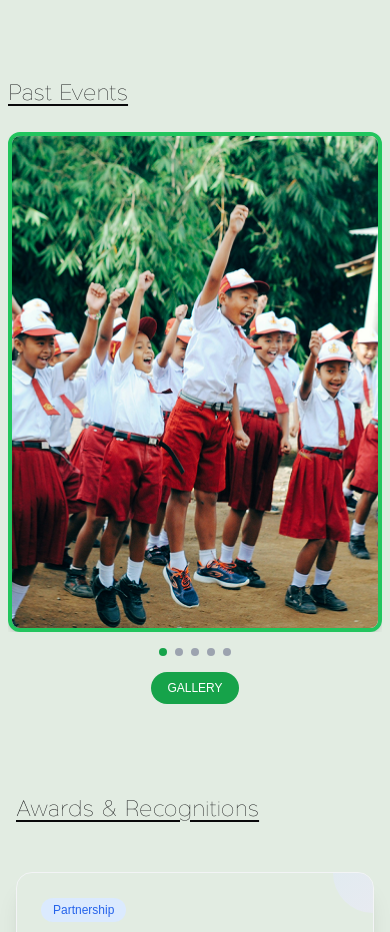
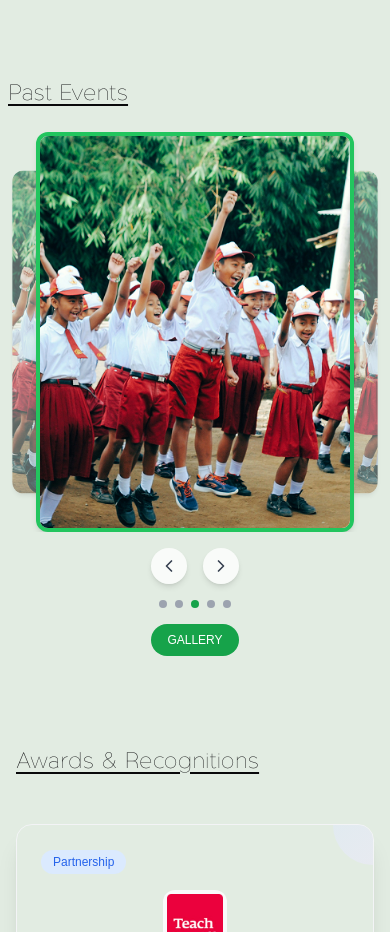
Before and after one commit to arnab-git-404/claylab, a Next.js app: page / in a window 390 px wide. Shown: the part 3820-4752 px from the top of the page. Built offline with nearby package versions, Linux system fonts and the light colour scheme; a web font is replaced by a local one.

Commit message:
Update pastEvents.tsx

```diff
--- a/components/home/pastEvents.tsx
+++ b/components/home/pastEvents.tsx
@@ -1,8 +1,244 @@
+// "use client";
+
+// import Heading from "../heading";
+// import Image from "next/image";
+// import { useState } from "react";
+// import { ChevronLeft, ChevronRight } from "lucide-react";
+
+// const images = [
+//   "/claylab assets/home/pastEvents/husniati-salma-cGjGtaRu_14-unsplash 1.png",
+//   "/claylab assets/home/pastEvents/husniati-salma-cGjGtaRu_14-unsplash 1.png",
+//   "/claylab assets/home/pastEvents/husniati-salma-cGjGtaRu_14-unsplash 1.png",
+//   "/claylab assets/home/pastEvents/husniati-salma-cGjGtaRu_14-unsplash 1.png",
+//   "/claylab assets/home/pastEvents/husniati-salma-cGjGtaRu_14-unsplash 1.png",
+// ];
+
+// const PastEvents = () => {
+//   const [activeIndex, setActiveIndex] = useState(0);
+
+//   const prev = () => {
+//     setActiveIndex((prev) => (prev === 0 ? images.length - 1 : prev - 1));
+//   };
+
+//   const next = () => {
+//     setActiveIndex((prev) => (prev === images.length - 1 ? 0 : prev + 1));
+//   };
+
+//   const goTo = (index: number) => setActiveIndex(index);
+
+//   return (
+//     <section className="py-8 sm:py-10 px-2 sm:px-4 md:px-16">
+//       <Heading text="Past Events" />
+
+//       <div className="relative flex items-center justify-center mt-6 sm:mt-8">
+
+
+//         {/* Prev Button */}
+//         <button
+//           onClick={prev}
+//           className="hidden sm:flex absolute left-2 z-40 bg-white/80 hover:bg-white shadow-md p-2 rounded-full"
+//         >
+//           <ChevronLeft className="w-5 h-5 text-gray-700" />
+//         </button>
+
+
+//         {/* Carousel */}
+//         {/* <div className="relative flex justify-center items-center w-full max-w-full sm:max-w-6xl overflow-hidden h-[860px] sm:h-[300px]">
+//           {images.map((img, index) => {
+//             const isActive = index === activeIndex;
+//             const isPrev = index === (activeIndex - 1 + images.length) % images.length;
+//             const isNext = index === (activeIndex + 1) % images.length;
+
+//             const baseStyles =
+//               "absolute transition-all duration-500 ease-in-out rounded-xl shadow-md overflow-hidden";
+
+//             // if (isActive) {
+//             //   return (
+//             //     <div
+//             //       key={index}
+//             //       className={`${baseStyles} z-30 w-[80%] sm:w-[60%] h-full scale-100 shadow-md bg-white`}
+//             //     >
+//             //       <Image
+//             //         src={img}
+//             //         alt={`Event ${index + 1}`}
+//             //         width={800}
+//             //         height={400}
+//             //         className="w-full h-full object-cover"
+//             //       />
+//             //     </div>
+//             //   );
+//             // }
+
+
+//             if (isActive) {
+//               return (
+//                 <div
+//                   key={index}
+//                   className={`${baseStyles} z-30 sm:w-[60%] h-full scale-100 shadow-md bg-white border-4 border-green-500`}
+//                 >
+//                   <Image
+//                     src={img}
+//                     alt={`Event ${index + 1}`}
+//                     width={800}
+//                     height={600}
+//                     className="w-full h-full object-cover"
+//                   />
+//                 </div>
+//               );
+//             }
+
+
+//             if (isPrev) {
+//               return (
+//                 <div
+//                   key={index}
+//                   className={`${baseStyles} z-20 left-0 w-[40%] sm:w-[30%] h-[85%] scale-95 opacity-60`}
+//                 >
+//                   <Image
+//                     src={img}
+//                     alt={`Event ${index + 1}`}
+//                     width={600}
+//                     height={300}
+//                     className="w-full h-full object-cover"
+//                   />
+//                 </div>
+//               );
+//             }
+
+//             if (isNext) {
+//               return (
+//                 <div
+//                   key={index}
+//                   className={`${baseStyles} z-20 right-0 w-[40%] sm:w-[30%] h-[85%] scale-95 opacity-60`}
+//                 >
+//                   <Image
+//                     src={img}
+//                     alt={`Event ${index + 1}`}
+//                     width={600}
+//                     height={300}
+//                     className="w-full h-full object-cover"
+//                   />
+//                 </div>
+//               );
+//             }
+
+//             return null;
+//           })}
+//         </div> */}
+
+
+//         {/* Updated Carousel */}
+//         <div className="relative flex justify-center items-center w-full max-w-full sm:max-w-7xl overflow-hidden h-[860px] sm:h-[400px]">
+//           {images.map((img, index) => {
+//             const isActive = index === activeIndex;
+//             const isPrev = index === (activeIndex - 1 + images.length) % images.length;
+//             const isNext = index === (activeIndex + 1) % images.length;
+
+//             const baseStyles =
+//               "absolute transition-all duration-500 ease-in-out rounded-xl shadow-md overflow-hidden";
+
+//             if (isActive) {
+//               return (
+//                 <div
+//                   key={index}
+//                   className={`${baseStyles} z-30 w-[85%] sm:w-[70%] h-full scale-100 shadow-md bg-white border-4 border-green-500`}
+//                 >
+//                   <Image
+//                     src={img}
+//                     alt={`Event ${index + 1}`}
+//                     width={800}
+//                     height={600}
+//                     className="w-full h-full object-cover"
+//                   />
+//                 </div>
+//               );
+//             }
+
+//             if (isPrev) {
+//               return (
+//                 <div
+//                   key={index}
+//                   className={`${baseStyles} z-20 left-0 w-[45%] sm:w-[35%] h-[85%] scale-95 opacity-60`}
+//                 >
+//                   <Image
+//                     src={img}
+//                     alt={`Event ${index + 1}`}
+//                     width={600}
+//                     height={300}
+//                     className="w-full h-full object-cover"
+//                   />
+//                 </div>
+//               );
+//             }
+
+//             if (isNext) {
+//               return (
+//                 <div
+//                   key={index}
+//                   className={`${baseStyles} z-20 right-0 w-[45%] sm:w-[35%] h-[85%] scale-95 opacity-60`}
+//                 >
+//                   <Image
+//                     src={img}
+//                     alt={`Event ${index + 1}`}
+//                     width={600}
+//                     height={300}
+//                     className="w-full h-full object-cover"
+//                   />
+//                 </div>
+//               );
+//             }
+
+//             return null;
+//           })}
+//         </div>
+
+
+
+//         {/* Next Button */}
+//         <button
+//           onClick={next}
+//           className="hidden sm:flex absolute right-2 z-40 bg-white/80 hover:bg-white shadow-md p-2 rounded-full"
+//         >
+//           <ChevronRight className="w-5 h-5 text-gray-700" />
+//         </button>
+//       </div>
+
+//       {/* Pagination Dots */}
+//       <div className="flex justify-center gap-2 mt-4 sm:mt-6">
+//         {images.map((_, index) => (
+//           <button
+//             key={index}
+//             onClick={() => goTo(index)}
+//             className={`w-2 h-2 sm:w-3 sm:h-3 rounded-full transition ${
+//               index === activeIndex ? "bg-green-600" : "bg-gray-400"
+//             }`}
+//           />
+//         ))}
+//       </div>
+
+//       {/* Gallery Button */}
+//       <div className="flex justify-center mt-4 sm:mt-6">
+//         <button className="bg-green-600 text-white px-4 sm:px-6 py-2 rounded-full text-xs sm:text-sm hover:bg-green-700 transition">
+//           GALLERY
+//         </button>
+//       </div>
+//     </section>
+//   );
+// };
+
+// export default PastEvents;
+
+
+
+
+
+
+
 "use client";
 
 import Heading from "../heading";
 import Image from "next/image";
-import { useState } from "react";
+import { useState, useEffect } from "react";
 import { ChevronLeft, ChevronRight } from "lucide-react";
 
 const images = [
@@ -26,14 +262,22 @@ const PastEvents = () => {
 
   const goTo = (index: number) => setActiveIndex(index);
 
+  // Auto-play functionality
+  useEffect(() => {
+    const interval = setInterval(() => {
+      next();
+    }, 3000); // Change slide every 3 seconds
+
+    return () => clearInterval(interval);
+  }, [activeIndex]);
+
   return (
     <section className="py-8 sm:py-10 px-2 sm:px-4 md:px-16">
       <Heading text="Past Events" />
 
       <div className="relative flex items-center justify-center mt-6 sm:mt-8">
 
-
-        {/* Prev Button */}
+        {/* Desktop Prev Button */}
         <button
           onClick={prev}
           className="hidden sm:flex absolute left-2 z-40 bg-white/80 hover:bg-white shadow-md p-2 rounded-full"
@@ -41,40 +285,44 @@ const PastEvents = () => {
           <ChevronLeft className="w-5 h-5 text-gray-700" />
         </button>
 
+        {/* Carousel */}
+        {/* <div className="relative flex justify-center items-center w-full max-w-full sm:max-w-7xl overflow-hidden h-[860px] sm:h-[400px]"> */}
+        <div className="relative flex justify-center items-center w-full max-w-full sm:max-w-7xl overflow-hidden h-[400px] sm:h-[400px]">
 
-        {/* Carousel */}
-        <div className="relative flex justify-center items-center w-full max-w-full sm:max-w-6xl overflow-hidden h-[500px] sm:h-[300px]">
           {images.map((img, index) => {
             const isActive = index === activeIndex;
             const isPrev = index === (activeIndex - 1 + images.length) % images.length;
             const isNext = index === (activeIndex + 1) % images.length;
 
-            const baseStyles =
+            // const baseStyles =
+            //   "absolute transition-all duration-500 ease-in-out rounded-xl shadow-md overflow-hidden";
+
+             const baseStyles =
               "absolute transition-all duration-500 ease-in-out rounded-xl shadow-md overflow-hidden";
+
 
             // if (isActive) {
             //   return (
             //     <div
             //       key={index}
-            //       className={`${baseStyles} z-30 w-[80%] sm:w-[60%] h-full scale-100 shadow-md bg-white`}
+            //       className={`${baseStyles} z-30 w-[85%] sm:w-[70%] h-full scale-100 shadow-md bg-white border-4 border-green-500`}
             //     >
             //       <Image
             //         src={img}
             //         alt={`Event ${index + 1}`}
             //         width={800}
-            //         height={400}
+            //         height={600}
             //         className="w-full h-full object-cover"
             //       />
             //     </div>
             //   );
             // }
 
-
             if (isActive) {
               return (
                 <div
                   key={index}
-                  className={`${baseStyles} z-30 sm:w-[60%] h-full scale-100 shadow-md bg-white border-4 border-green-500`}
+                  className={`${baseStyles} z-30 w-[85%] sm:w-[70%] h-full scale-100 shadow-md bg-white border-4 border-green-500`}
                 >
                   <Image
                     src={img}
@@ -87,12 +335,11 @@ const PastEvents = () => {
               );
             }
 
-
             if (isPrev) {
               return (
                 <div
                   key={index}
-                  className={`${baseStyles} z-20 left-0 w-[40%] sm:w-[30%] h-[85%] scale-95 opacity-60`}
+                  className={`${baseStyles} z-20 left-0 w-[45%] sm:w-[35%] h-[85%] scale-95 opacity-60`}
                 >
                   <Image
                     src={img}
@@ -109,7 +356,7 @@ const PastEvents = () => {
               return (
                 <div
                   key={index}
-                  className={`${baseStyles} z-20 right-0 w-[40%] sm:w-[30%] h-[85%] scale-95 opacity-60`}
+                  className={`${baseStyles} z-20 right-0 w-[45%] sm:w-[35%] h-[85%] scale-95 opacity-60`}
                 >
                   <Image
                     src={img}
@@ -126,10 +373,26 @@ const PastEvents = () => {
           })}
         </div>
 
-        {/* Next Button */}
+        {/* Desktop Next Button */}
         <button
           onClick={next}
           className="hidden sm:flex absolute right-2 z-40 bg-white/80 hover:bg-white shadow-md p-2 rounded-full"
+        >
+          <ChevronRight className="w-5 h-5 text-gray-700" />
+        </button>
+      </div>
+
+      {/* Mobile Navigation Buttons */}
+      <div className="flex sm:hidden justify-center gap-4 mt-4">
+        <button
+          onClick={prev}
+          className="bg-white/80 hover:bg-white shadow-md p-2 rounded-full"
+        >
+          <ChevronLeft className="w-5 h-5 text-gray-700" />
+        </button>
+        <button
+          onClick={next}
+          className="bg-white/80 hover:bg-white shadow-md p-2 rounded-full"
         >
           <ChevronRight className="w-5 h-5 text-gray-700" />
         </button>
```
